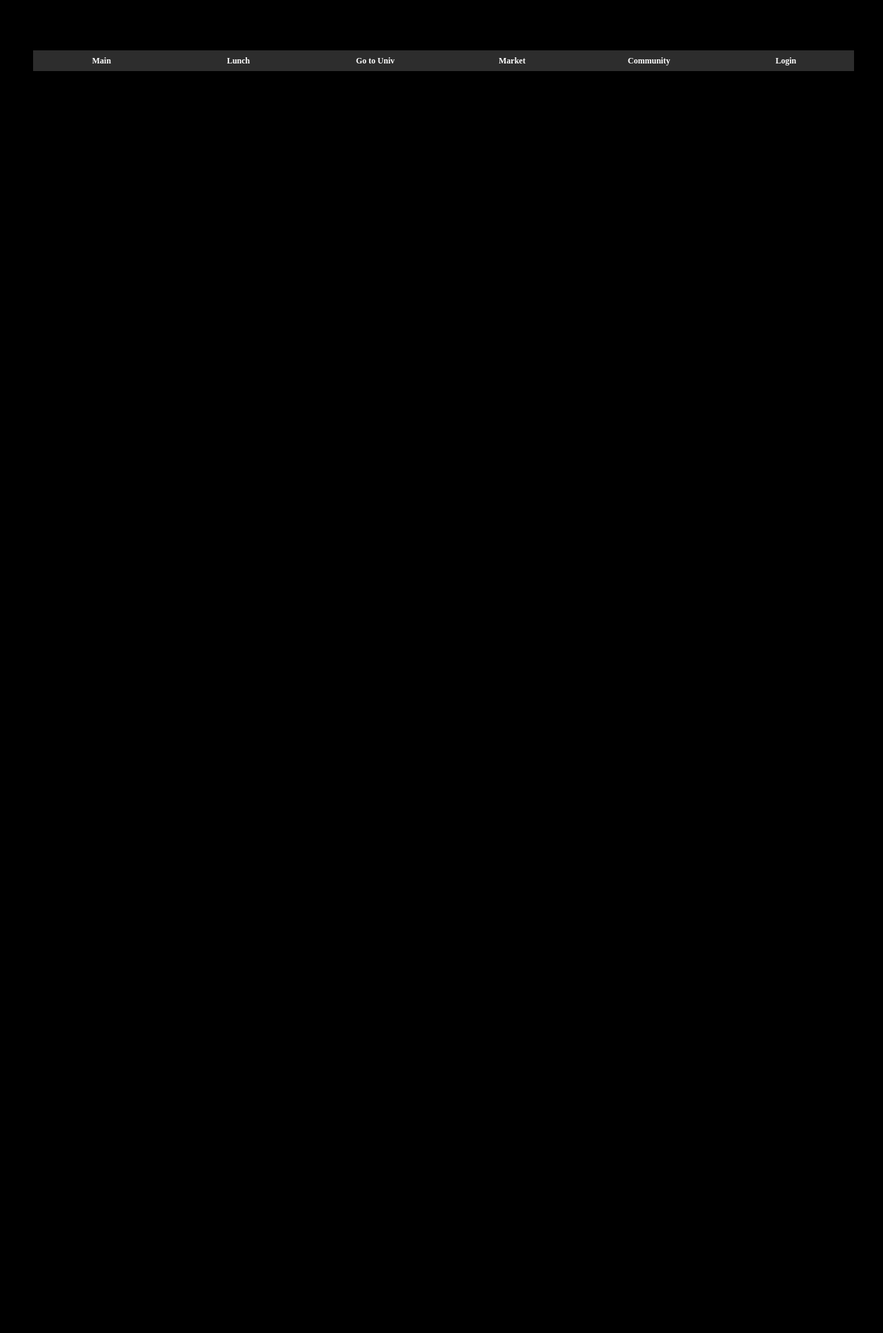
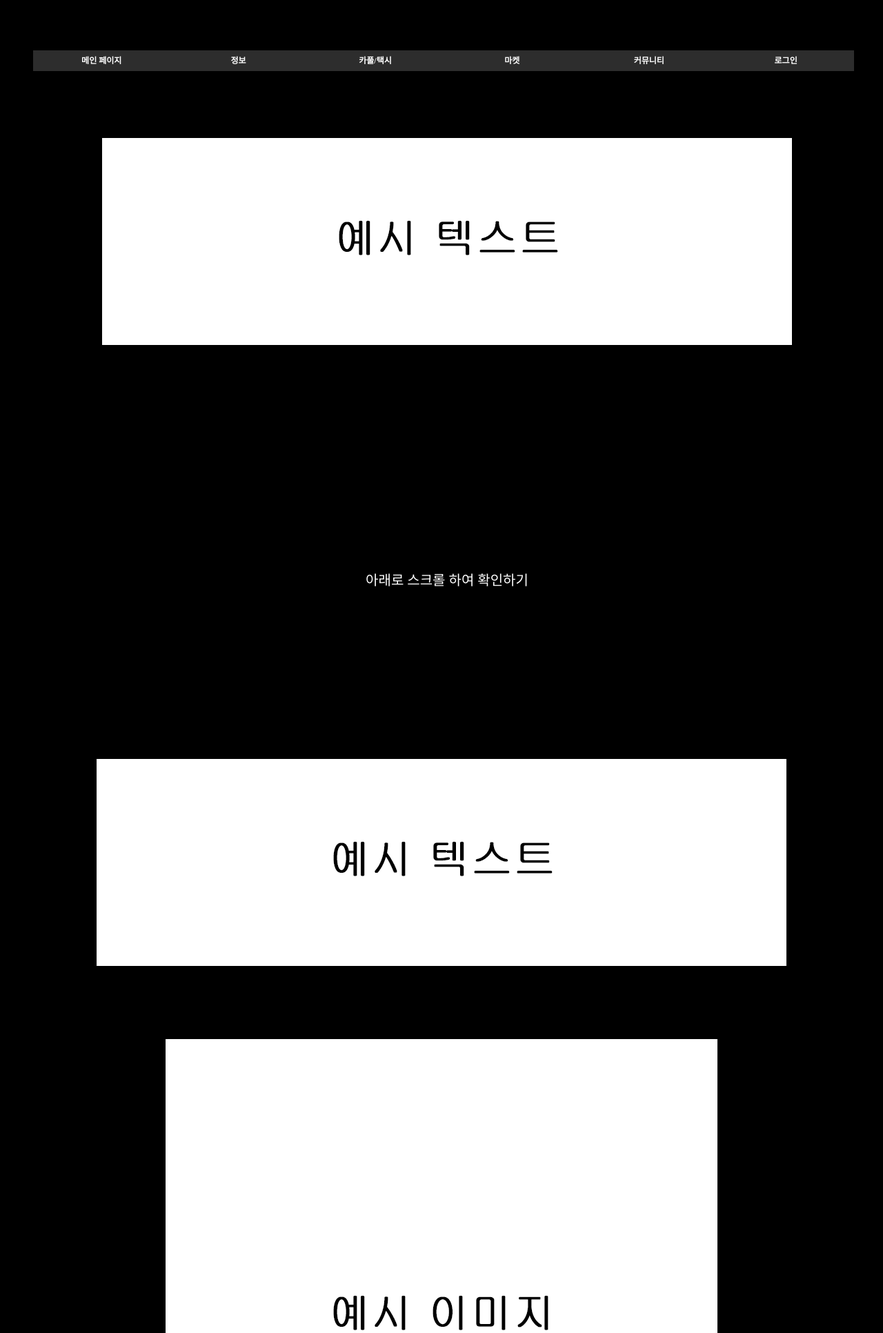
Before and after one commit to Mad-Alchemist/IP, a PHP site: page /main.php in a window 1280 px wide. Shown: the top 1932 px of the page at 69% size. Before the commit the page ends 103 px from the top, so only its background shows below. Run offline with PHP 8.4, Linux system fonts and the light colour scheme.

Commit message:
힘들어

```diff
--- a/css/a.css
+++ b/css/a.css
@@ -2,6 +2,7 @@
 #TopBar
 {
   position: fixed;
+  z-index:10;
   top: 60px;
   width: 100%;
 }
@@ -33,3 +34,39 @@
   color: black;
   background-color: #4d4d4d;
 }
+
+.userName
+{
+  margin-top:-13vh;
+  z-index:10;
+  color:#FFFFFF;
+  position:fixed;
+  right:5vw;
+}
+
+.mainbox
+{
+  margin-top:200px;
+  text-align:center;
+  background-color:black;
+  width:100vw;
+  height:100vh;
+  border:none;
+
+}
+
+#T
+{
+  font-size:20px;
+  margin-top:40vh;
+  color:white;
+}
+.anim
+{
+  text-align:center;
+}
+
+.img
+{
+  margin-top:100px;
+}
--- a/main.php
+++ b/main.php
@@ -6,20 +6,26 @@
 </head>
 <link rel="stylesheet" href="./css/a.css" type="text/css">
 <link rel="stylesheet" href="./css/login.css" type="text/css">
+<link rel="stylesheet" href="https://unpkg.com/aos@2.3.1/dist/aos.css">
+    <script src="https://unpkg.com/aos@2.3.1/dist/aos.js"></script>
 <body style="background-color:black;">
+<?php if (isset($_SESSION['name'])) { ?>
+<p class="userName"><?php echo ($_SESSION['name']); ?>님 반갑습니다.</p>
+<?php }?>
+
 <nav id="TopBar">
   <ul>
-  <li><a class="Link" href="main.php">Main</a></li>
-  <li><a class="Link" href="Lunch.html">Lunch</a></li>
-  <li><a class="Link" href="car.html">Go to Univ</a></li>
-  <li><a class="Link" href="Market.html">Market</a></li>
-  <li><a class="Link" href="board.php">Community</a></li>
+    <li><a class="Link" href="main.php">메인 페이지</a></li>
+    <li><a class="Link" href="Lunch.html">정보</a></li>
+    <li><a class="Link" href="car.html">카풀/택시</a></li>
+    <li><a class="Link" href="Market.html">마켓</a></li>
+    <li><a class="Link" href="board.php">커뮤니티</a></li>
     <li>
-  <?php if (isset($_SESSION['id'])!=NULL){ ?>
-    <a class="Link" id="btl" href="logout.php">Logout</a>
+  <?php if (isset($_SESSION['id'])){ ?>
+    <a class="Link" id="btl" href="logout.php">로그아웃</a>
   <?php }
     else {?>
-    <a class="Link" id="btl" href="javascript:Login_Open();">Login</a>
+      <a class="Link" id="btl" href="javascript:Login_Open();">로그인</a>
     <?php }?>
     </li>
     </ul>
@@ -73,5 +79,33 @@
   </form>
 </div>
 
+<div class="mainbox">
+  <img src="./img/ex1.png">
+  <p id="T">아래로 스크롤 하여 확인하기 </p>
+  </div>
+
+<div class="anim">
+  <div class="img" data-aos="fade-up-right" data-aos-duration="1600" data-aos-offset="800">
+    <img src="./img/ex1.png">
+    </div>
+  <div class="img" data-aos="fade-up-left" data-aos-duration="1600" data-aos-offset="800">
+    <img src="./img/ex2.png">
+    </div>
+  <div class="img" data-aos="fade-up-left" data-aos-duration="1600" data-aos-offset="800">
+    <img src="./img/ex2.png">
+    </div>
+  <div class="img" data-aos="fade-up-left" data-aos-duration="1600" data-aos-offset="800">
+    <img src="./img/ex2.png">
+    </div>
+  <div class="img" data-aos="fade-up-left" data-aos-duration="1600" data-aos-offset="800">
+    <img src="./img/ex2.png">
+    </div>
+  <div class="img" data-aos="fade-up-left" data-aos-duration="1600" data-aos-offset="800">
+    <img src="./img/ex2.png">
+  </div>
+
+<script>
+  AOS.init();
+  </script>
 </body>
 </html>
```
Also changed, not shown: img/ex1.png (added), img/ex2.png (added). Lines whose indentation alone changed are shown as unchanged.
